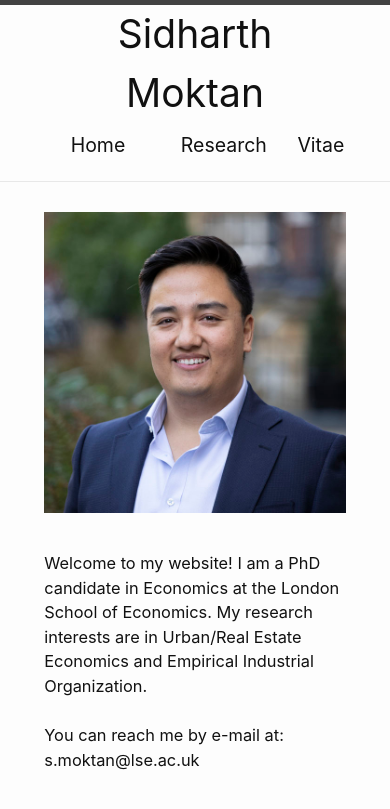
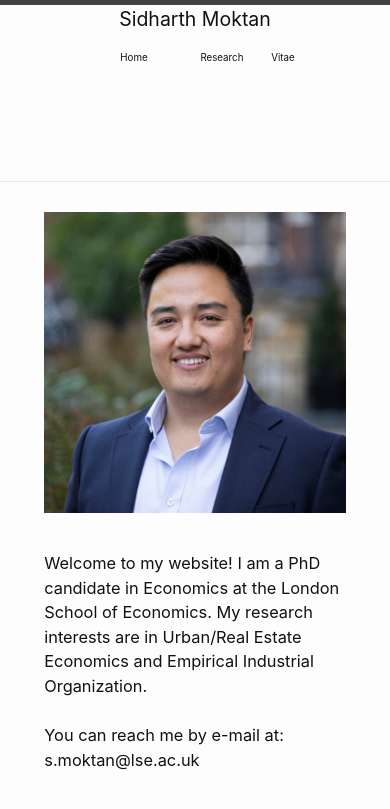
Before and after one commit to sidharthmoktan/sidharthmoktan.github.io, a Jekyll site: the page built from index.markdown, in a window 390 px wide. Shown: the top 809 px of the page. Built offline with Jekyll 4.4.1, drawn with Linux system fonts in a browser that asks for light colours.

Commit message:
Update _layout.scss

```diff
--- a/_sass/minima/_layout.scss
+++ b/_sass/minima/_layout.scss
@@ -17,7 +17,7 @@
 }
 @media screen and (max-width: 600px) {
   .site-header {
-    font-size: 10vw
+    font-size: 5vw
   }
 }
 
@@ -67,7 +67,7 @@
 }
 @media screen and (max-width: 600px) {
   .site-nav {
-    font-size: 5vw
+    font-size: 2.5vw
   }
 }
 
```
